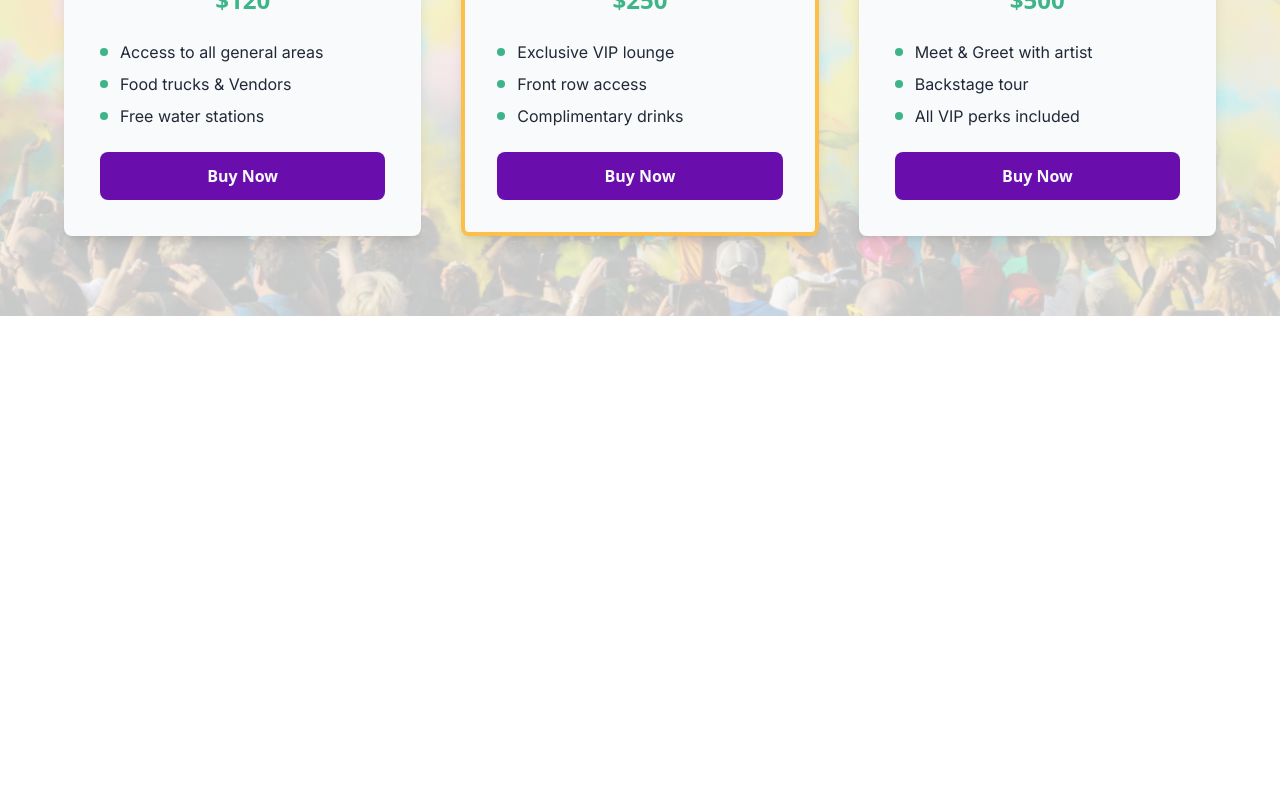
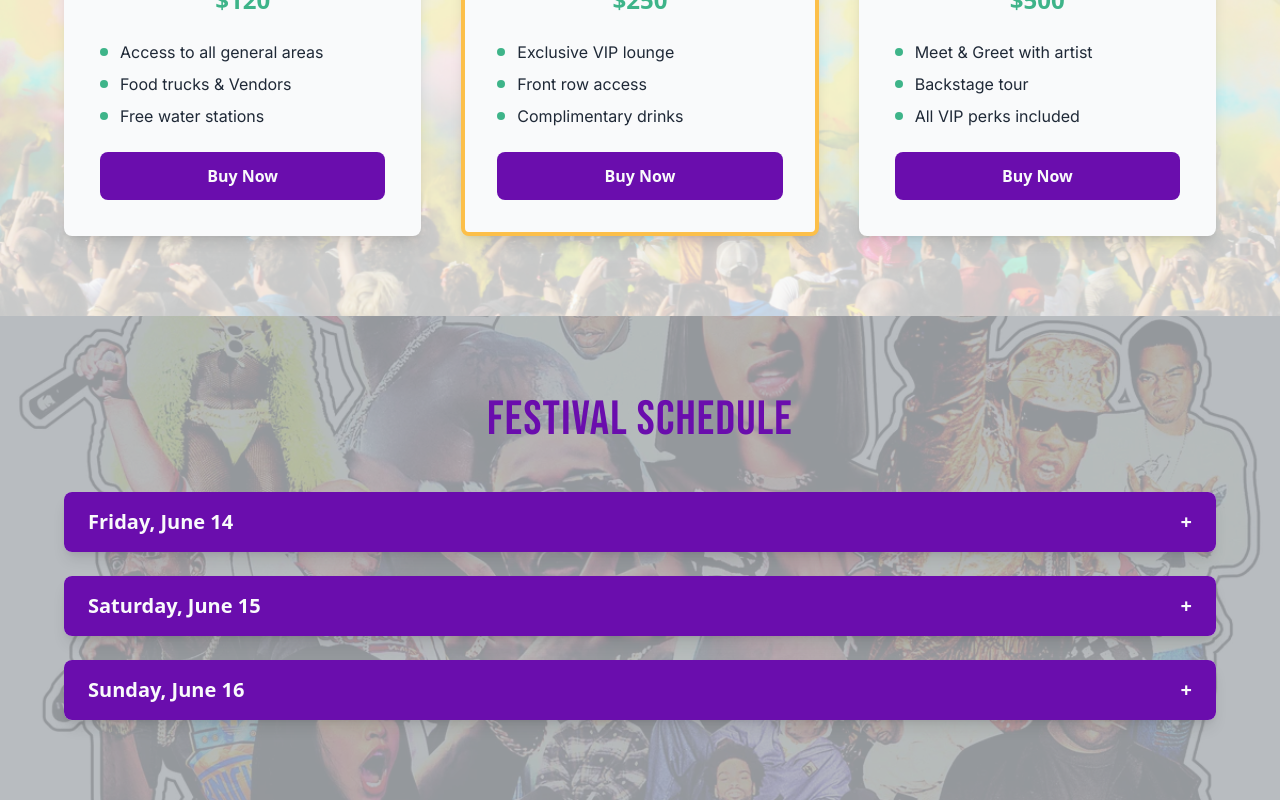
Before and after one commit to Parrasite9/tt-musicFestival, a React (Vite) app: page / in a window 1280 px wide. Shown: the part 1640-2440 px from the top of the page. Before the commit the page ends 1956 px from the top, so only its background shows below. Built offline with nearby package versions, Linux system fonts and the light colour scheme.

Commit message:
Completed the scheduled events component

```diff
--- a/src/App.jsx
+++ b/src/App.jsx
@@ -3,6 +3,7 @@ import Navbar from './Components/Navbar'
 import Hero from './Components/Hero'
 import Lineup from './Components/Lineup'
 import Tickets from './Components/Tickets'
+import Schedule from './Components/Schedule'
 
 function App() {
   return (
@@ -11,6 +12,7 @@ function App() {
       <Hero />
       <Lineup />
       <Tickets />
+      <Schedule />
     </div>
   )
 }
--- /dev/null
+++ b/src/Components/Data/FestivalSchedule.js
@@ -0,0 +1,67 @@
+const festivalSchedule = [
+    {
+        id: 1,
+        day: "Friday, June 14",
+        events: [
+            {
+                time: '2:00pm',
+                artist: 'Drake',
+                stage: 'Main Stage'
+            },
+            {
+                time: '4:00pm',
+                artist: 'Kendrick',
+                stage: 'River Stage'
+            },
+            {
+                time: '6:00pm',
+                artist: 'JCole',
+                stage: 'Desert Stage'
+            }
+        ]
+    },
+    {
+        id: 2,
+        day: "Saturday, June 15",
+        events: [
+            {
+                time: '1:00pm',
+                artist: 'Bad Bunny',
+                stage: 'Main Stage'
+            },
+            {
+                time: '3:00pm',
+                artist: 'Nikki Minaj',
+                stage: 'River Stage'
+            },
+            {
+                time: '5:00pm',
+                artist: '2Pac',
+                stage: 'Desert Stage'
+            },
+        ]
+    },
+    {
+        id: 3,
+        day: "Sunday, June 16",
+        events: [
+            {
+                time: '12:00pm',
+                artist: 'Eminem',
+                stage: 'Main Stage'
+            },
+            {
+                time: '2:00pm',
+                artist: 'Dr. Dre',
+                stage: 'Main Stage'
+            },
+            {
+                time: '4:00pm',
+                artist: 'Ice Cube',
+                stage: 'Desert Stage'
+            },
+        ]
+    }
+]
+
+export default festivalSchedule
--- /dev/null
+++ b/src/Components/Schedule.jsx
@@ -0,0 +1,61 @@
+import React, { useState } from 'react'
+import festivalSchedule from './Data/FestivalSchedule'
+
+function Schedule() {
+
+    const [openDay, setOpenDay] = useState(null);
+
+    const toggleDay = (index) => {
+        setOpenDay(openDay === index ? null : index);
+    }
+
+
+
+  return (
+    <section className='relative py-20 px-8 bg-myLight'>
+      {/* BACKOUNG IMAGE  */}
+      <img
+        src="/images/scheduleBg.png"
+        alt="Festival Schedule Background"
+        className='absolute inset-0 w-full h-full object-cover opacity-20'
+      />
+
+      {/* OVERLAY  */}
+      <div className='absolute inset-0 bg-myDark opacity-30'></div>
+
+      {/* CONTENT  */}
+      <div className="relative z-10 max-w-6xl mx-auto">
+        <h2 className='text-5xl font-headline text-center text-myPurple mb-12 tracking-wide'>Festival Schedule</h2>
+
+
+        <div className="space-y-6">
+            {festivalSchedule.map((day, id) => (
+                <div key={id} className="bg-myLight rounded-lg shadow-lg overflow-hidden">
+                    <button onClick={() => toggleDay(id)} className='w-full text-left px-6 py-4 bg-myPurple text-myLight font-semibold text-xl flex justify-between items-center hover:bg-myGold hover:text-myDark transition-colors duration-200'>
+                        {day.day}
+                        <span>{openDay === id ? "-" : "+"}</span>
+                    </button>
+
+                    {openDay === id && (
+                        <ul>
+                            {day.events.map((event, id) => (
+                                <li key={id} className='flex justify-between items-center border-b py-2 px-6'>
+                                    <p className='font-body text-myDark'>{event.time}</p>
+                                    <p className='font-headline text-myPurple'>{event.artist}</p>
+                                    <p className='font-body text-myGreen'>{event.stage}</p>
+                                </li>
+                            ))}
+                        </ul>
+                    )}
+                </div>
+            ))}
+        </div>
+
+      </div>
+
+
+    </section>
+  )
+}
+
+export default Schedule
```
Also changed, not shown: public/images/scheduleBg.png (added).
